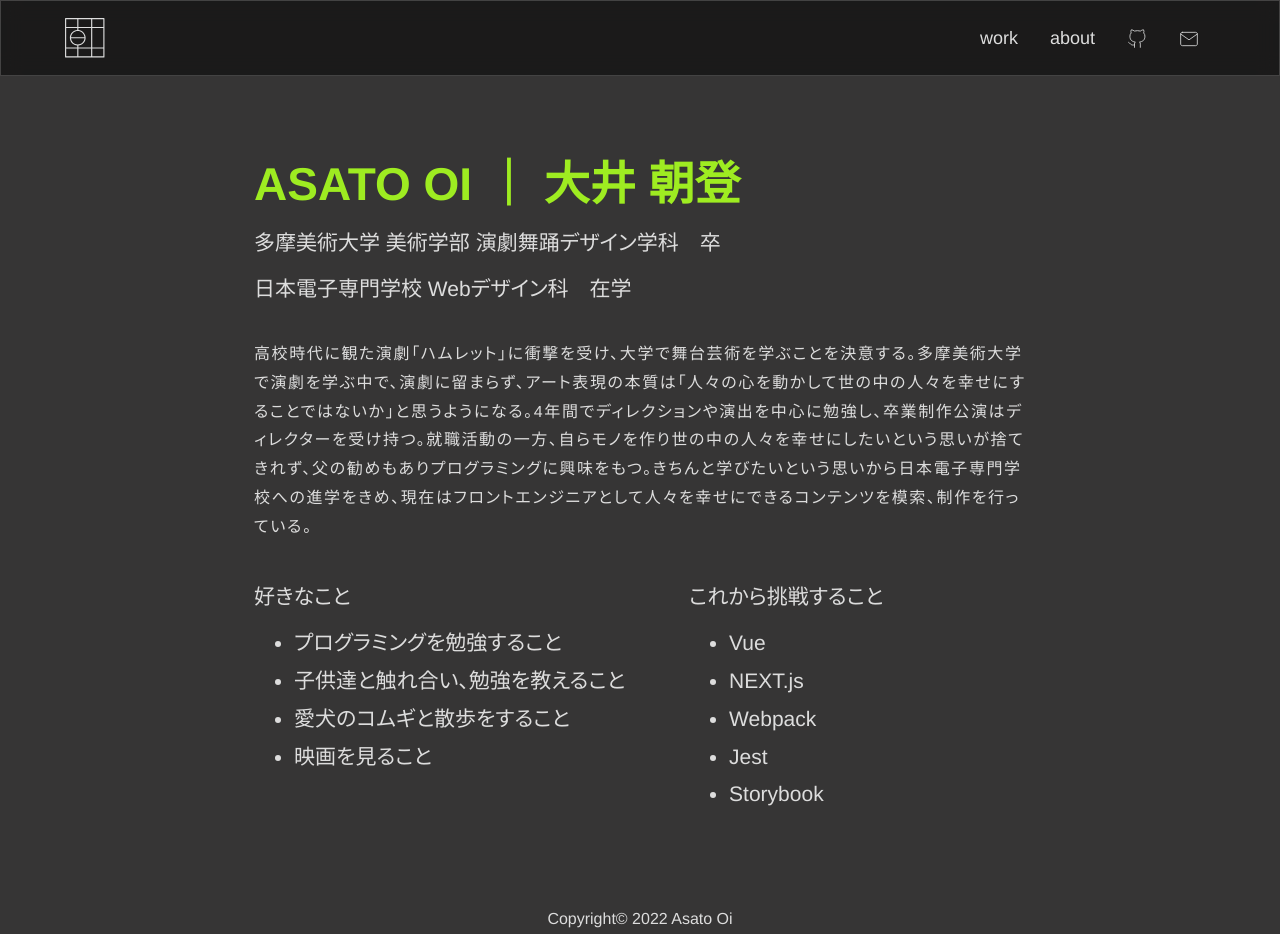
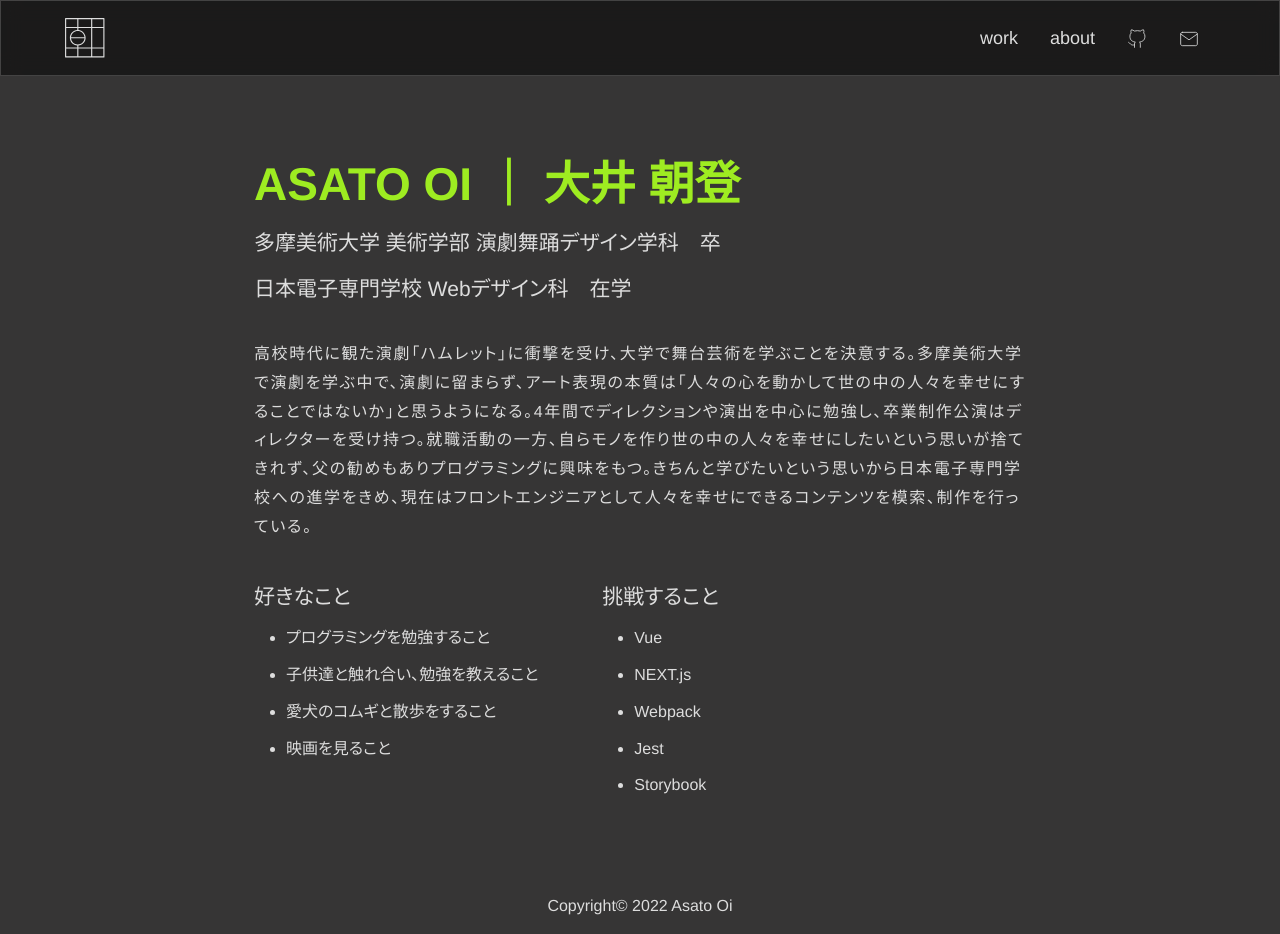
Before and after one commit to asato-oi/portfolio-app, a React (Create React App) app: page /about in a window 1280 px wide. Built offline with nearby package versions, Linux system fonts and the light colour scheme.

Commit message:
fix "listタグの余白部分の修正"

```diff
--- a/src/components/pages/About.tsx
+++ b/src/components/pages/About.tsx
@@ -38,20 +38,20 @@ export const About: FC = memo(() => {
         <div>
           <P2>好きなこと</P2>
           <Ul>
-            <li>プログラミングを勉強すること</li>
-            <li>子供達と触れ合い、勉強を教えること</li>
-            <li>愛犬のコムギと散歩をすること</li>
-            <li>映画を見ること</li>
+            <Li>プログラミングを勉強すること</Li>
+            <Li>子供達と触れ合い、勉強を教えること</Li>
+            <Li>愛犬のコムギと散歩をすること</Li>
+            <Li>映画を見ること</Li>
           </Ul>
         </div>
         <div style={{ marginLeft: space.xl }}>
-          <P2>これから挑戦すること</P2>
+          <P2>挑戦すること</P2>
           <Ul>
-            <li>Vue</li>
-            <li>NEXT.js</li>
-            <li>Webpack</li>
-            <li>Jest</li>
-            <li>Storybook</li>
+            <Li>Vue</Li>
+            <Li>NEXT.js</Li>
+            <Li>Webpack</Li>
+            <Li>Jest</Li>
+            <Li>Storybook</Li>
           </Ul>
         </div>
       </div>
@@ -84,13 +84,22 @@ const P2 = styled("p")((props) => ({
   fontWeight: fontWeight.normal,
   lineHeight: lineHeight.body,
   [`@media ${media.sp}`]: {
-    fontSize: fontSize.m,
+    fontSize: fontSize.s,
   },
 }));
 const Ul = styled("ul")((props) => ({
   marginTop: space.s,
   marginBottom: space.l,
-  fontSize: fontSize.xl,
+  fontSize: fontSize.l,
+  paddingLeft: space.l,
+  [`@media ${media.sp}`]: {
+    fontSize: fontSize.s,
+    paddingLeft: space.m,
+  },
+}));
+const Li = styled("li")((props) => ({
+  marginTop: space.s,
+  fontSize: fontSize.m,
   [`@media ${media.sp}`]: {
     fontSize: fontSize.xs,
   },
--- a/src/styles/variables.ts
+++ b/src/styles/variables.ts
@@ -13,6 +13,7 @@ export const fontSize = {
   xxxl: 36,
   xxxxl: 46,
   xxxxxl: 64,
+  sm: 15,
 };
 
 export const fontWeight = {
```
